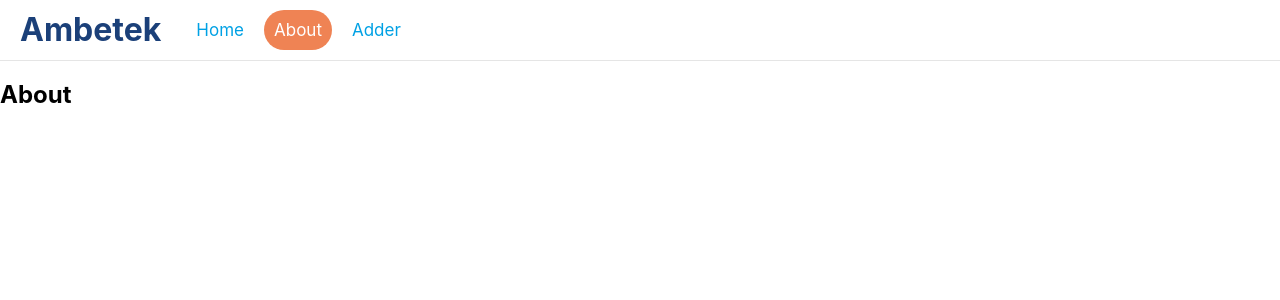
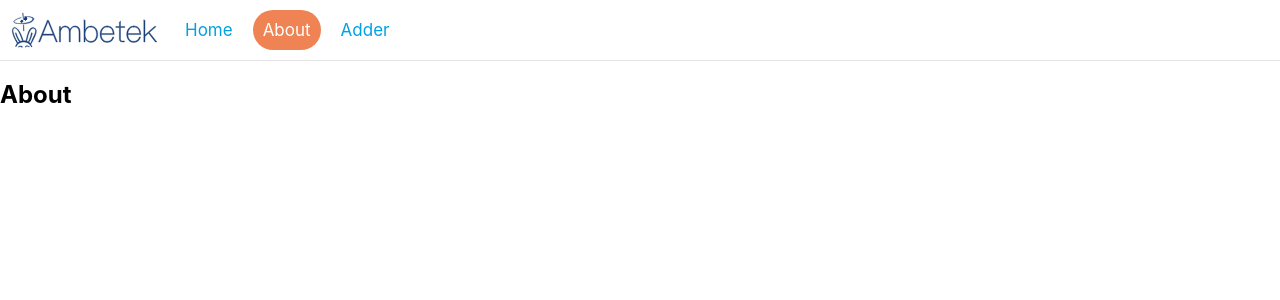
Before and after one commit to Sylean/ambetek-react, a React (Create React App) app: page /about in a window 1280 px wide. Shown: the top 300 px of the page. Built offline with nearby package versions, Linux system fonts and the light colour scheme.

Commit message:
Added SVG logo

```diff
--- a/src/components/Header/Header.scss
+++ b/src/components/Header/Header.scss
@@ -12,6 +12,15 @@
 }
 
 .nav-header-logo {
+    padding: 5px 10px;
+    height: 50px;
+    width: 150px;
+    display: inline;
+    float: left;
+    fill: #1B4079;
+    stroke: #1B4079;
+
+    h2 {
         color: #1B4079;
         padding: 0 20px;
         line-height: 60px;
@@ -22,6 +31,7 @@
         text-align: -moz-center;
         float: left;
         //box-shadow: 1px 0px rgba(0,0,0,0.1);
+    }
 }
 
 .nav-header-pages {
--- a/src/components/Header/Header.tsx
+++ b/src/components/Header/Header.tsx
@@ -1,14 +1,13 @@
 import React from 'react';
 import { Link, NavLink } from 'react-router-dom';
+import { ReactComponent as AmbetekLogo2 } from '../../resources/ambetek2.svg';
 import './Header.scss';
 
 function Header() {
     return  (
         <header className="nav-header">
           <Link to="/">
-            <h2 className="nav-header-logo">
-                Ambetek
-            </h2>
+            <AmbetekLogo2 className="nav-header-logo" />
           </Link>
           <nav className="nav-header-nav">
             <ul className="nav-header-pages">
```
Also changed, not shown: src/resources/ambetek.svg, src/resources/ambetek2.svg. Lines whose indentation alone changed are shown as unchanged.
